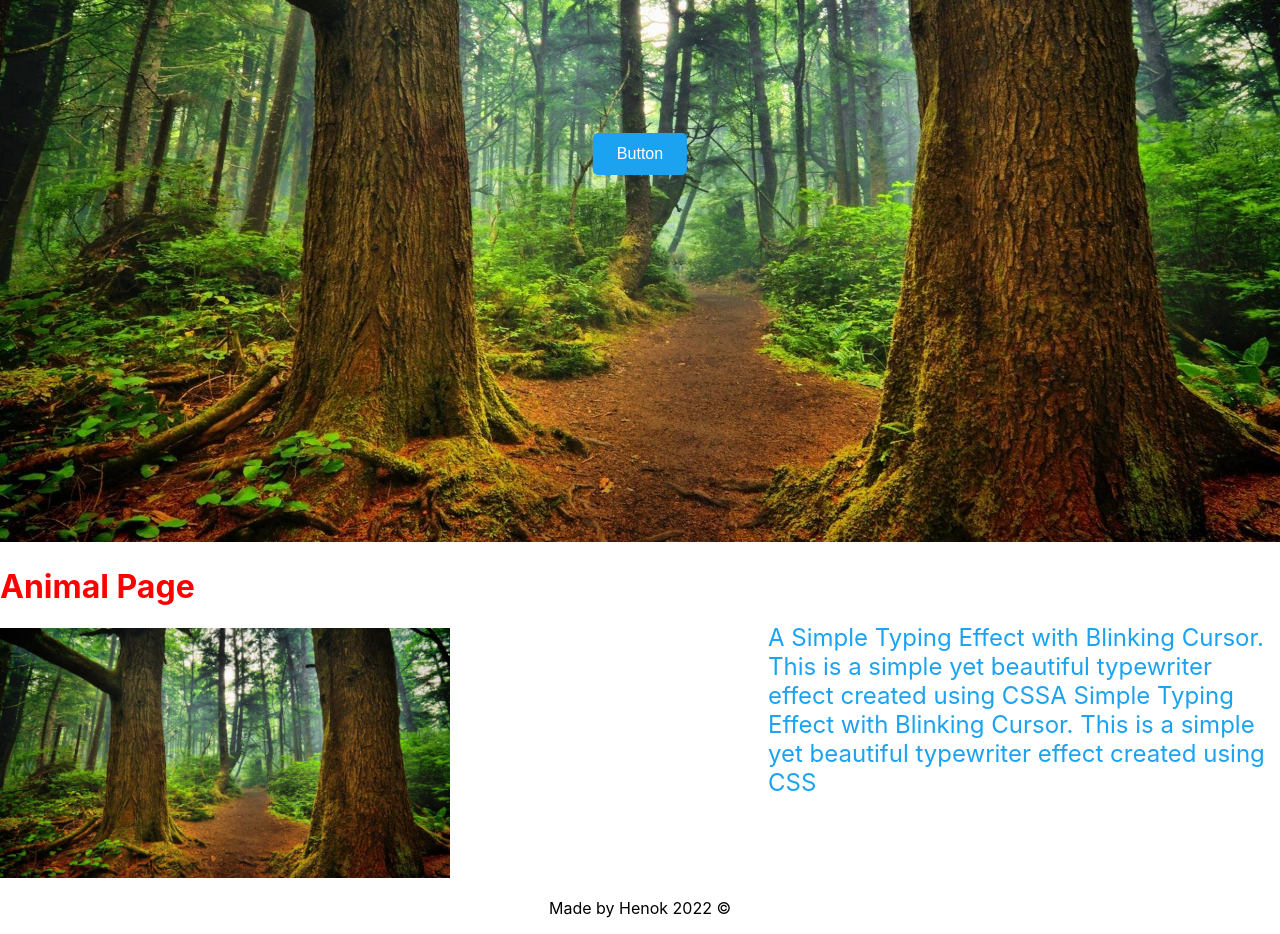
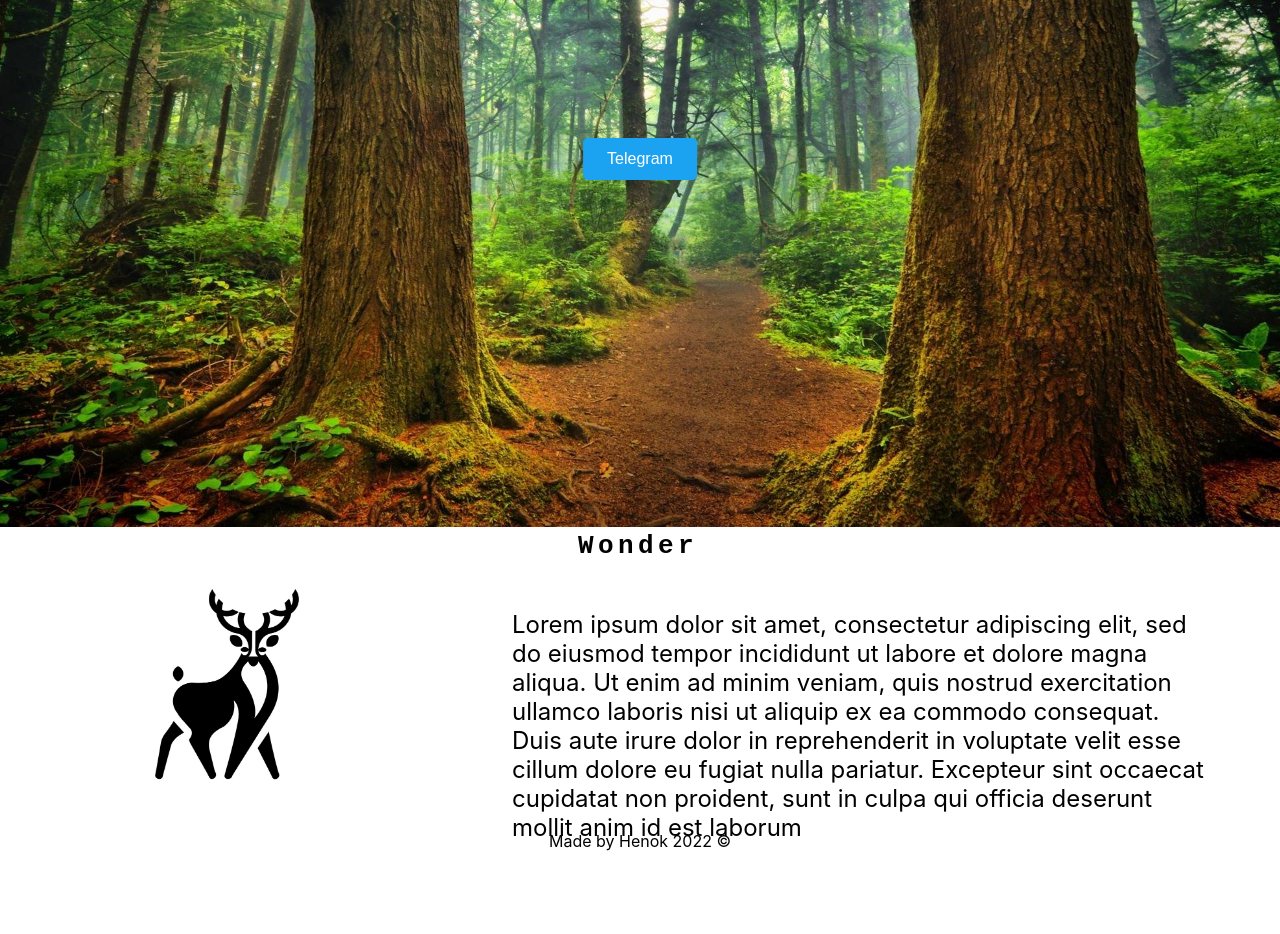
Before and after one commit to HenokB/Wonder, a Next.js app: page / in a window 1280 px wide. Shown: the part 260-1194 px from the top of the page. After the commit the page ends 1127 px from the top, so only its background shows below. Built offline with nearby package versions, Linux system fonts and the light colour scheme.

Commit message:
some updates

```diff
--- a/components/Animals.js
+++ b/components/Animals.js
@@ -1,17 +1,20 @@
 import styles from '../styles/Home.module.css'
 import Image from 'next/image'
-import animal from '../public/bg.jpg'
+import animal from '../public/animal.jpg'
 
 
 export function Animals(){
     return(
         <div className={styles.animalPage}>
-            <h1>Animal Page</h1>
+            {/* <h1>Animal Page</h1> */}
             <p className={styles.p}>
-            A Simple Typing Effect with Blinking Cursor. This is a simple yet beautiful
-            typewriter effect created using CSSA Simple Typing Effect with Blinking Cursor.
-            This is a simple yet beautiful typewriter effect created using CSS
-            </p>
+            Lorem ipsum dolor sit amet, consectetur adipiscing elit,
+            sed do eiusmod tempor incididunt ut labore et dolore magna aliqua.
+            Ut enim ad minim veniam, quis nostrud exercitation ullamco laboris
+            nisi ut aliquip ex ea commodo consequat. Duis aute irure dolor in
+            reprehenderit in voluptate velit esse cillum dolore eu fugiat nulla
+            pariatur. Excepteur sint occaecat cupidatat non proident,
+            sunt in culpa qui officia deserunt mollit anim id est laborum            </p>
             <Image
                 src={animal}
                 alt="a picture of animals"
--- a/components/Navbar.js
+++ b/components/Navbar.js
@@ -5,15 +5,18 @@ import {Animals} from '../components/Animals'
 import styles from '../styles/Home.module.css'
 export const Navbar = () => {
   return (
-    <div class={styles.container}>
-    <h1>Wonder</h1>
+    <div className={styles.container}>
+    <h1>Wonder🌍</h1>
     <Image
         src={hero}
         alt="A random picture of a forest"
 
     />
-    <button className={styles.btn}>Button</button>
-    <h1  className={styles.h12}>Wonder</h1>
+    <button className={styles.btn}>Telegram</button>
+    {/* <h1  className={styles.h12}>Wonder</h1> */}
+    <div class={styles.typewriter}>
+        <h1>Wonder</h1>
+    </div>
     </div>
 
 
--- a/styles/Home.module.css
+++ b/styles/Home.module.css
@@ -20,12 +20,15 @@
 
 }
 .animalPage{
-  color: red;
+  color: rgb(0, 0, 0);
   text-align: left;
 }
 .container {
   position: relative;
+  font-family: monospace;
+  ;
 }
+
 
 .container .btn {
   position: absolute;
@@ -69,10 +72,11 @@
 }
 .p{
   position: absolute;
-  color: rgb(27, 163, 241);
+  color: rgb(0, 0, 0);
   font-size: 1.5rem;
   top: 10%;
-  margin-left: 60%;
+  margin-left: 40%;
+  margin-right: 5%;
 }
 
 /* Style the button and place it in the middle of the container/image */
@@ -94,3 +98,32 @@
 .animalPage .btn:hover {
   background-color: black;
 }
+
+.typewriter h1 {
+  font-family: monospace;
+  letter-spacing: .17em;
+  margin: 0 auto;
+  overflow: hidden;
+  white-space: nowrap;
+  border-right: .17em solid pink;
+  animation: typing 3.5s steps(30, end), blinking-cursor .5s step-end infinite;
+}
+
+@keyframes typing {
+  from {
+    width: 0
+  }
+  to {
+    width: 100%
+  }
+}
+
+@keyframes blinking-cursor {
+  from,
+  to {
+    border-color: transparent
+  }
+  50% {
+    border-color: pink;
+  }
+}
```
Also changed, not shown: public/animal.jpg (added).
